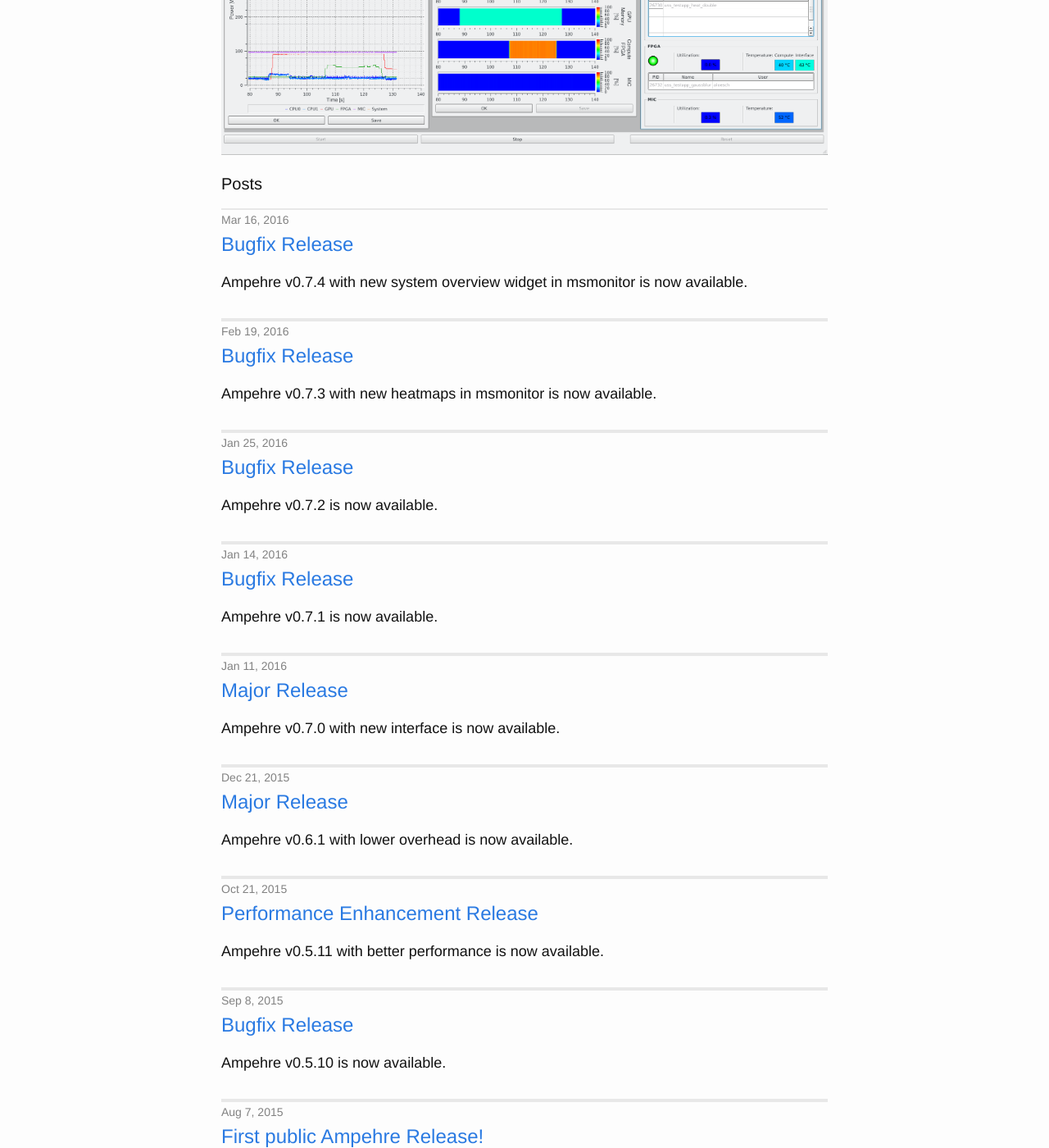
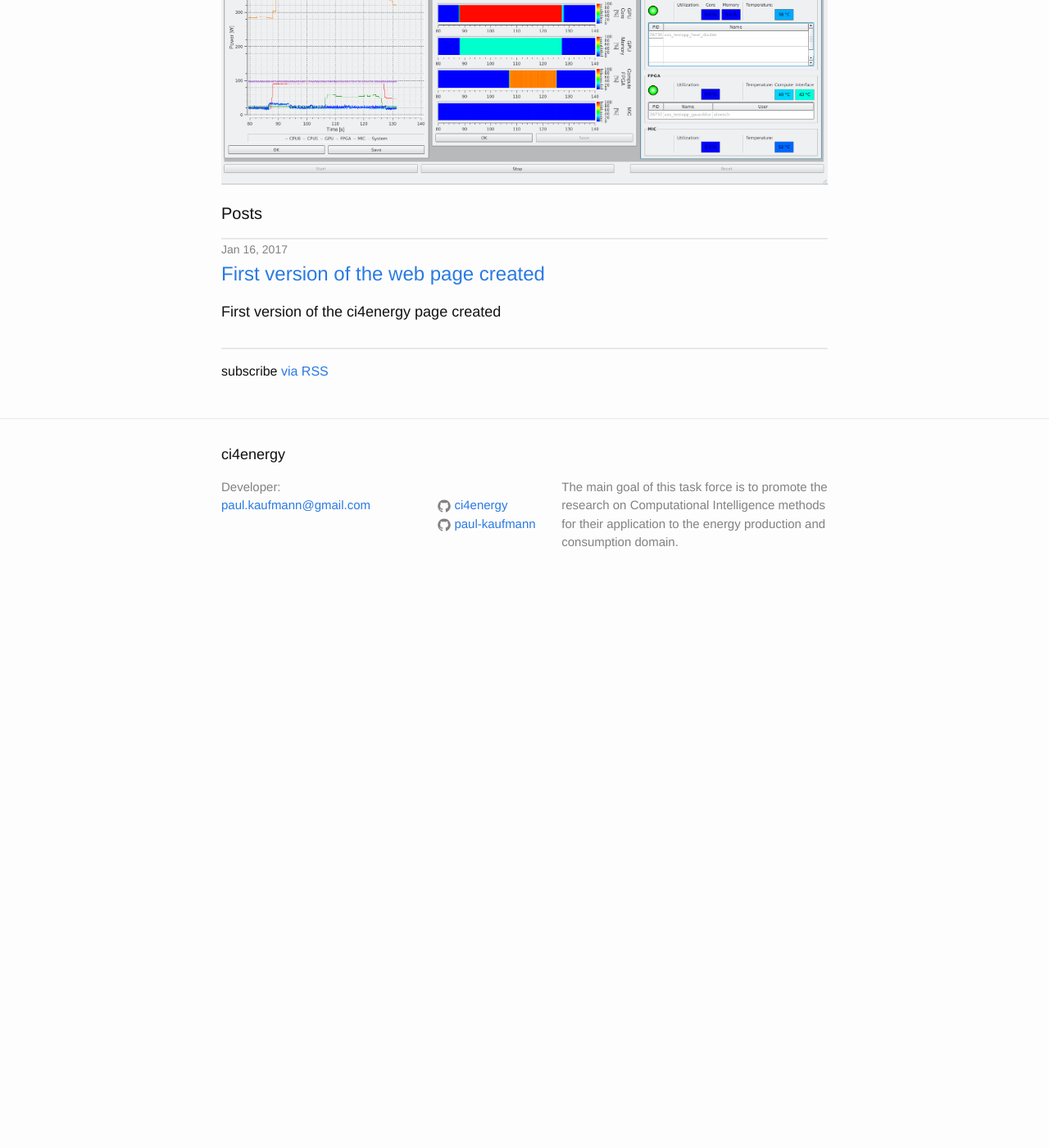
Before and after one commit to ci4energy/ci4energy.github.io, a Jekyll site: the page built from index.html, in a window 1280 px wide and 1400 px high, scrolled down 319 px. Shown: the whole window at 82% size. Built offline with Jekyll 4.4.1, drawn with Linux system fonts in a browser that asks for light colours; after the commit the page ends 1052 px from its top, so only the background shows below that; some of the changed text lies outside the part shown.

Commit message:
adaptations

```diff
--- a/CNAME
+++ b/CNAME
@@ -1 +1 @@
-ampehre.uni-paderborn.de
+ci2energy.uni-paderborn.de
--- a/_config.yml
+++ b/_config.yml
@@ -1,15 +1,13 @@
 # Site settings
-title: Ampehre
-email: achim.loesch@upb.de
-email2: cknorr@mail.upb.de
+title: ci4energy
+email: paul.kaufmann@gmail.com
 description: > # this means to ignore newlines until "baseurl:"
-    Ampehre is a software framework used to measure the energy consumption
-    and power dissipation of computing resources in heterogeneous computing environments.
+    The main goal of this task force is to promote the research on Computational Intelligence methods for their application to the energy production and consumption domain.
 baseurl: ""
 #url: "http://yourdomain.com" # the base hostname & protocol for your site
 #twitter_username: jekyllrb
-github_username: akiml
-github_username2: cknorr1
+github_username: ci4energy
+github_username2: paul-kaufmann
 
 # Build settings
 markdown: kramdown
--- a/_includes/header.html
+++ b/_includes/header.html
@@ -2,7 +2,7 @@
 
   <div class="wrapper">
 
-    <a class="site-title" href="{{ site.baseurl }}/"><img src="{{ site.baseurl }}/assets/ampehre_logo.png" alt="Ampehre Logo" width="162" height="69"></a>
+    <!-- ><a class="site-title" href="{{ site.baseurl }}/"><img src="{{ site.baseurl }}/assets/ampehre_logo.png" alt="Ampehre Logo" width="162" height="69"></a> -->
     <a href="http://www.uni-paderborn.de"><img src="{{ site.baseurl }}/assets/upb_logo.png" alt="Uni Paderborn Logo" width="195" height="69"></a>
 
     <nav class="site-nav">
--- a/_posts/2015-08-07-first-public-ampehre-release.markdown
+++ /dev/null
@@ -1,32 +0,0 @@
----
-layout: post
-title:  "First public Ampehre Release!"
-date:   2015-08-07
-categories: ampehre update
-brief: The latest version of Ampehre, v0.5.9, is now publicly available at our github repository.
----
----
-
-#### Description:
-
-The latest version of Ampehre, v0.5.9, is now publicly available at our github repository [github.com/akiml/ampehre](https://github.com/akiml/ampehre).
-There you’ll find the complete source that enables you to perform accurate measurements for different resources on your own system.
-
----
-
-#### Features:
-- Modular software-framework
-- Measuring of power, energy, temperature, utilization and memory occupancy
-- GUI to monitor measurements (msmonitor)
-- Command line tool to perform measurements during the execution of any program
-- Plugin for Intel CPUs with Sandy Bridge, Ivy Bridge or Haswell microarchitecture
-- Plugin for Nvidia Tesla GPUs with Kepler microarchitecture
-- Plugin for Maxeler Vectis FPGAs
-- Plugin for Intel Xeon Phi with Knights Corner architecture
-
----
-
-
-Check out the Ampehre [documentation][docs] for more informations about the current version.
-
-[docs]: {{site.baseurl}}/documentation/
--- a/_posts/2015-09-08-bugfix-release.markdown
+++ /dev/null
@@ -1,32 +0,0 @@
----
-layout: post
-title:  "Bugfix Release"
-date:   2015-09-08
-categories: ampehre update
-brief: Ampehre v0.5.10 is now available.
----
----
-
-#### Description:
-
-The latest version of Ampehre, v0.5.10, is now available at our github repository [github.com/akiml/ampehre](https://github.com/akiml/ampehre).
-
----
-
-#### Bugfixes:
-- Fix GPU frequency settings in ms_hetsched example application.
-- Fix hetpowidle JSON file writer.
-- Fix headers of CSV files created by hettime's CSV file printer.
-
-#### Feature improvements:
-- Adjust sampling rates in hetpowidle tool.
-- Add MIC support to task wrapper and adjust its default sampling rates.
-- Adjust libmeasure light version.
-- Print a message whether light or full version of libmeasure is used. Note that you can change the used library (light or full version) and the corresponding plugins by overwriting the default linkage. For this, you must set the shell variable LD_PRELOAD before executing any application.
-
----
-
-
-Check out the Ampehre [documentation][docs] for more informations about the current version.
-
-[docs]: {{site.baseurl}}/documentation/
--- a/_posts/2015-10-21-perfomance-enhancement-release.markdown
+++ /dev/null
@@ -1,31 +0,0 @@
----
-layout: post
-title:  "Performance Enhancement Release"
-date:   2015-10-21
-categories: ampehre update
-brief: Ampehre v0.5.11 with better performance is now available.
----
----
-
-#### Description:
-
-The latest version of Ampehre, v0.5.11, is now available at our github repository [github.com/akiml/ampehre](https://github.com/akiml/ampehre).
-
----
-
-#### Bugfixes:
-- Remove unnecessary mutex in measuring threads.
-- Fix a couple of memory leaks.
-
-#### Feature improvements:
-- Adjust timeout parameter of the IPMI requests in the measure driver for more stability (needed since iDRAC7 update 2.20.20).
-- Adjust default refresh rate in msmonitor to decrease CPU utilization.
-- New ringbuffer datastructure in msmonitor.
-- Writing measurements plotted in msmonitor to a CSV file is an optional feature now. You can turn this feature on/off in the settings window.
-
----
-
-
-Check out the Ampehre [documentation][docs] for more informations about the current version.
-
-[docs]: {{site.baseurl}}/documentation/
--- a/_posts/2015-12-21-major-release.markdown
+++ /dev/null
@@ -1,31 +0,0 @@
----
-layout: post
-title:  "Major Release"
-date:   2015-12-21
-categories: ampehre update
-brief: Ampehre v0.6.1 with lower overhead is now available.
----
----
-
-#### Description:
-
-Ampehre, v0.6.1 and the updated documentation, is now available at our github repository [github.com/akiml/ampehre](https://github.com/akiml/ampehre).
-
----
-
-#### Bugfixes:
-- libmeasure does not abort anymore because of IPMI timeouts.
-
-#### Feature improvements:
-- New json-printer in hettime to print results into json files.
-- Add ioctl call to measure driver to set the IPMI timeout at the start of the measuring system.
-- Add C++ template to select light or full library variant.
-- New parameter check_for_exit_interrupts to allow undelayed library terminations.
-- Adapted interfaces with more options. New interfaces are not downward compatible.
-
----
-
-
-Check out the Ampehre [documentation][docs] for more informations about the current version.
-
-[docs]: {{site.baseurl}}/documentation/
--- a/_posts/2016-01-11-major-release.markdown
+++ /dev/null
@@ -1,28 +0,0 @@
----
-layout: post
-title:  "Major Release"
-date:   2016-01-11
-categories: ampehre update
-brief: Ampehre v0.7.0 with new interface is now available.
----
----
-
-#### Description:
-
-Ampehre, v0.7.0 is now available at our github repository [github.com/akiml/ampehre](https://github.com/akiml/ampehre).
-
----
-
-#### Bugfixes:
-- Combined hettime sysboard and server measurement results to system results.
-
-#### Feature improvements:
-- Modularized libmeasure measurement struct and store new structs in linked list MS_LIST.
-- Adapted all tools and libraries to fit to the new interface. New interfaces are not downward compatible.
-
----
-
-
-Check out the Ampehre [documentation][docs] for more informations about the current version.
-
-[docs]: {{site.baseurl}}/documentation/
--- a/_posts/2016-01-14-bugfix-release.markdown
+++ /dev/null
@@ -1,27 +0,0 @@
----
-layout: post
-title:  "Bugfix Release"
-date:   2016-01-14
-categories: ampehre update
-brief: Ampehre v0.7.1 is now available.
----
----
-
-#### Description:
-
-Ampehre, v0.7.1 is now available at our github repository [github.com/akiml/ampehre](https://github.com/akiml/ampehre).
-
----
-
-#### Bugfixes:
-- Moved all functions to query measurement results from libms_common into the corresponding plugins.
-
-#### Feature improvements:
-- Finished modularization of libmeasure, all resource specific functions are defined in the plugins.
-
----
-
-
-Check out the Ampehre [documentation][docs] for more informations about the current version.
-
-[docs]: {{site.baseurl}}/documentation/
--- a/_posts/2016-01-25-bugfix-release.markdown
+++ /dev/null
@@ -1,28 +0,0 @@
----
-layout: post
-title:  "Bugfix Release"
-date:   2016-01-25
-categories: ampehre update
-brief: Ampehre v0.7.2 is now available.
----
----
-
-#### Description:
-
-Ampehre, v0.7.2 is now available at our github repository [github.com/akiml/ampehre](https://github.com/akiml/ampehre).
-
----
-
-#### Bugfixes:
-- Add MIC support to hettime_dummy tool.
-- Fix result query functions.
-
-#### Feature improvements:
-- Add default resource usage/time information as known from UNIX "time" tool.
-
----
-
-
-Check out the Ampehre [documentation][docs] for more informations about the current version.
-
-[docs]: {{site.baseurl}}/documentation/
--- a/_posts/2016-02-19-bugfix-release.markdown
+++ /dev/null
@@ -1,30 +0,0 @@
----
-layout: post
-title:  "Bugfix Release"
-date:   2016-02-19
-categories: ampehre update
-brief: Ampehre v0.7.3 with new heatmaps in msmonitor is now available.
----
----
-
-#### Description:
-
-Ampehre, v0.7.3 is now available at our github repository [github.com/akiml/ampehre](https://github.com/akiml/ampehre).
-
----
-
-#### Bugfixes:
-- Add enum for ipmi timeout settings to libmeasure.
-- Fix bug if ampehre is not compiled with support for all resources.
-
-#### Feature improvements:
-- Add heatmaps for resource utilization to msmonitor.
-- Add heatmaps for resource temperature to msmonitor.
-- Improved msmonitor menu.
-
----
-
-
-Check out the Ampehre [documentation][docs] for more informations about the current version.
-
-[docs]: {{site.baseurl}}/documentation/
--- a/_posts/2016-03-16-bugfix-release.markdown
+++ /dev/null
@@ -1,29 +0,0 @@
----
-layout: post
-title:  "Bugfix Release"
-date:   2016-03-16
-categories: ampehre update
-brief: Ampehre v0.7.4 with new system overview widget in msmonitor is now available.
----
----
-
-#### Description:
-
-Ampehre, v0.7.4 is now available at our github repository [github.com/akiml/ampehre](https://github.com/akiml/ampehre).
-
----
-
-#### Bugfixes:
-- Fix bug in Heatmaps.
-
-
-#### Feature improvements:
-- Add active processes on GPU and FPGA to libmeasure.
-- Add system overview widget with active processes, utilization and temperature.
-
----
-
-
-Check out the Ampehre [documentation][docs] for more informations about the current version.
-
-[docs]: {{site.baseurl}}/documentation/
--- /dev/null
+++ b/_posts/2017-01-16-first-version.markdown
@@ -0,0 +1,12 @@
+---
+layout: post
+title:  "First version of the web page created"
+date:   2017-01-16
+categories: webpage update
+brief: First version of the ci4energy page created
+---
+---
+
+#### Description:
+
+First version of the ci4energy page created
--- a/index.html
+++ b/index.html
@@ -4,7 +4,7 @@
 
 <div class="home">
 
-  <h1 class="large-page-heading">Welcome to the Ampehre project page!</h6>
+  <h1 class="large-page-heading">IEEE CIS Task Force on 'Computational Intelligence in the Energy Domain'</h6>
 
   <a href="{{ site.baseurl }}/assets/msmonitor_3.png"><img src="{{ site.baseurl }}/assets/msmonitor_3.png" alt="msmonitor" width="$content-width"></a>
 
```
